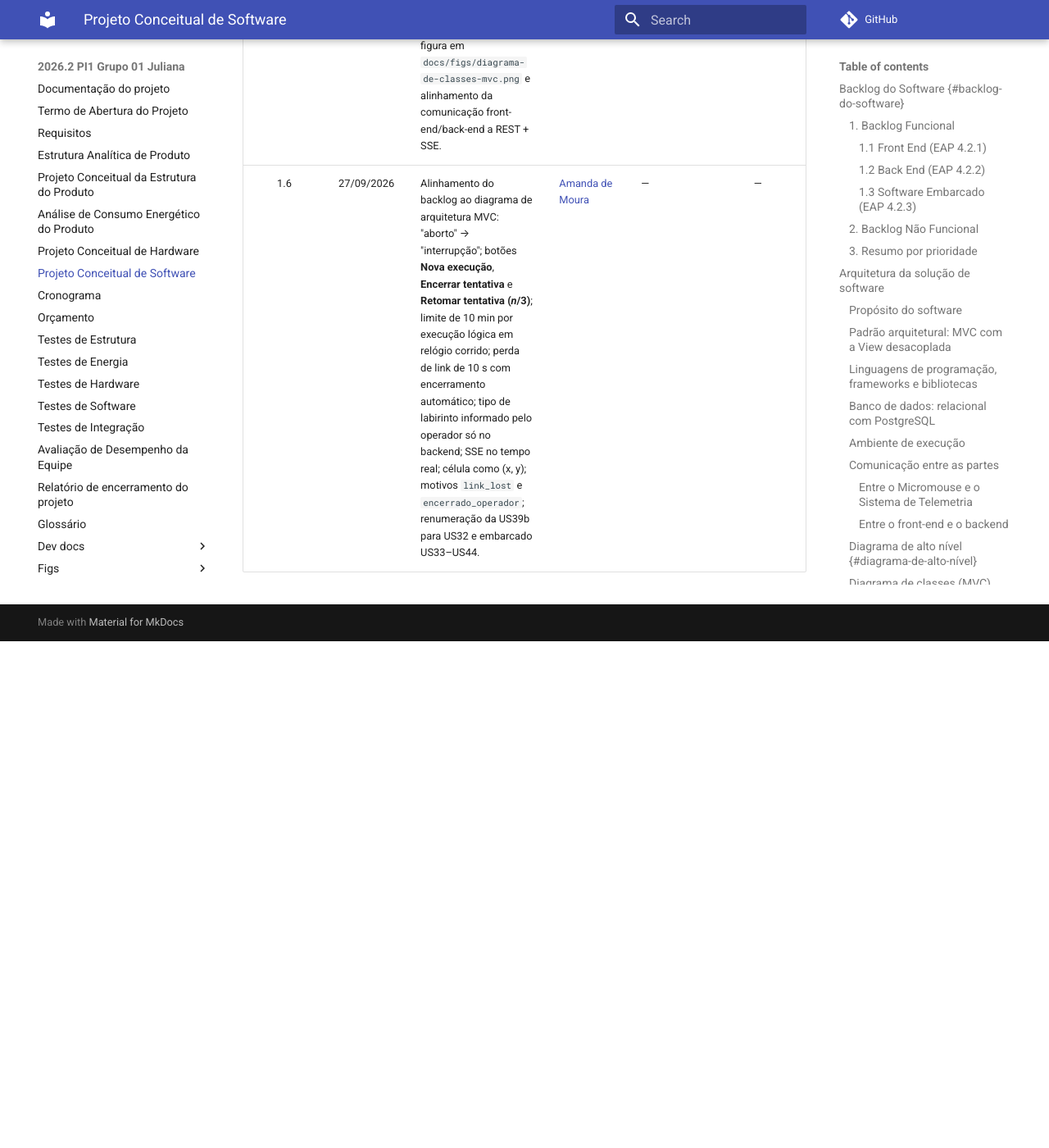
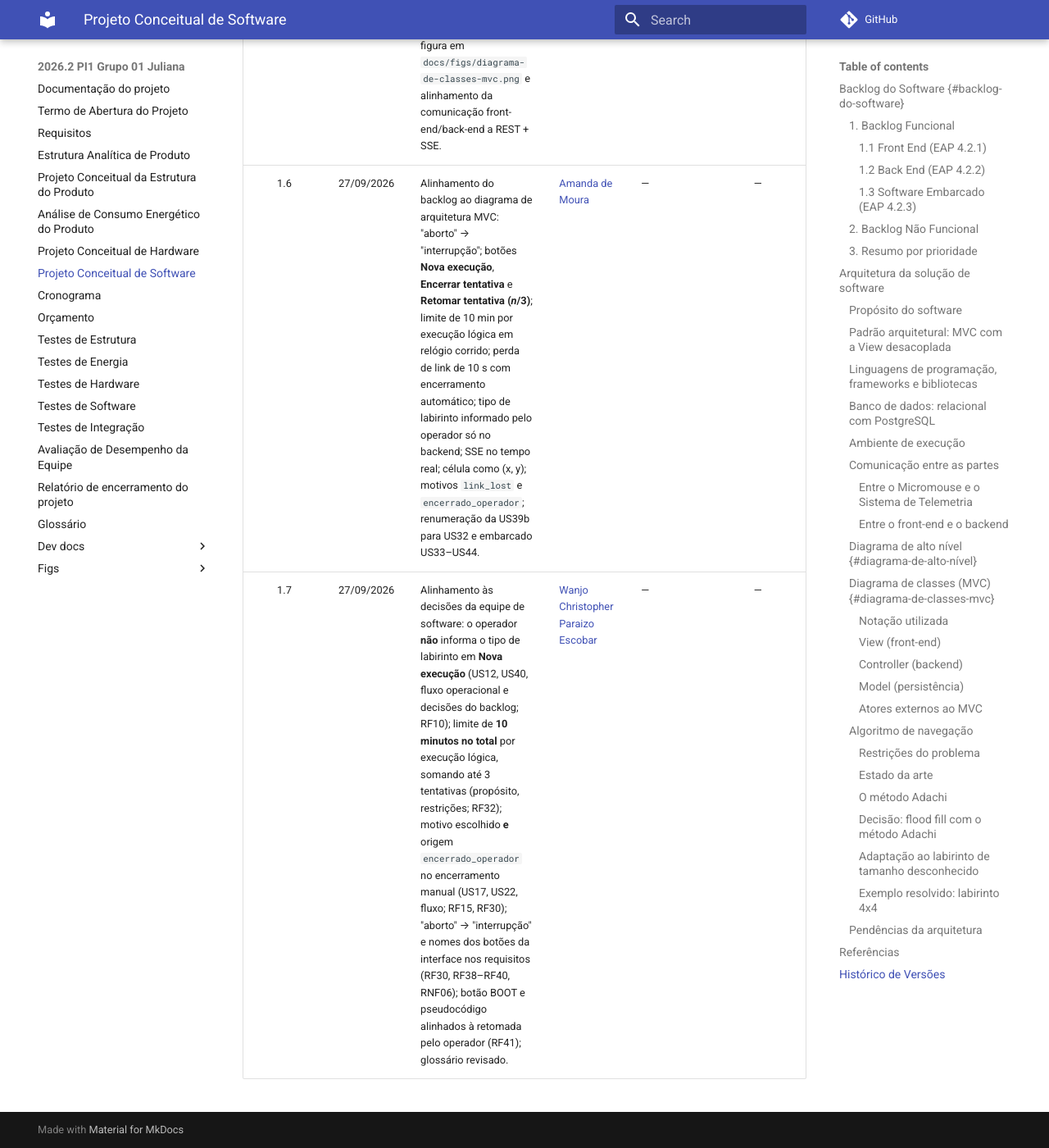
Before and after one commit to fcte-pi1/2026_2_PI1_Grupo01_Juliana, an MkDocs documentation site: the page built from docs/4.4 - Projeto conceitual de software.md, in a window 1280 px wide and 1400 px high, scrolled down 36021 px. Shown: the whole window at 82% size. Built offline with MkDocs 1.6.1 and Material for MkDocs 9.7.7, drawn with Linux system fonts in a browser that asks for light colours; comment, search, counter and statistics services are not loaded; before the commit the page ends 36803 px from its top, so only the background shows below that.

Commit message:
docs: registrar no histórico da 4.4 o alinhamento às decisões da equipe

```diff
--- a/docs/4.4 - Projeto conceitual de software.md
+++ b/docs/4.4 - Projeto conceitual de software.md
@@ -638,3 +638,4 @@ Esses dois segmentos viram alvos, e o robô desce até (3, 1) e (3, 0) para conf
 | 1.4 | 27/09/2026 | Alinhamento da seção [Arquitetura da solução de software](#arquitetura-da-solução-de-software) (evolução sobre **0.1**–**0.2**) ao TAP/2.1 (Bluetooth, execução lógica, aborto downlink) e atualização correspondente em `2 - Requisitos.md` (RF10, RF15–RF18, RF30, RF32, RF38–RF40, RNF06). | [Amanda de Moura](https://github.com/AmandaaMoura) | — | — |
 | 1.5 | 27/09/2026 | Inclusão do [diagrama de classes MVC](#diagrama-de-classes-mvc) (figura, notação, classes View/Controller/Model), figura em `docs/figs/diagrama-de-classes-mvc.png` e alinhamento da comunicação front-end/back-end a REST + SSE. | [Amanda de Moura](https://github.com/AmandaaMoura) | — | — |
 | 1.6 | 27/09/2026 | Alinhamento do backlog ao diagrama de arquitetura MVC: "aborto" → "interrupção"; botões **Nova execução**, **Encerrar tentativa** e **Retomar tentativa (*n*/3)**; limite de 10 min por execução lógica em relógio corrido; perda de link de 10 s com encerramento automático; tipo de labirinto informado pelo operador só no backend; SSE no tempo real; célula como (x, y); motivos `link_lost` e `encerrado_operador`; renumeração da US39b para US32 e embarcado US33–US44. | [Amanda de Moura](https://github.com/AmandaaMoura) | — | — |
+| 1.7 | 27/09/2026 | Alinhamento às decisões da equipe de software: o operador **não** informa o tipo de labirinto em **Nova execução** (US12, US40, fluxo operacional e decisões do backlog; RF10); limite de **10 minutos no total** por execução lógica, somando até 3 tentativas (propósito, restrições; RF32); motivo escolhido **e** origem `encerrado_operador` no encerramento manual (US17, US22, fluxo; RF15, RF30); "aborto" → "interrupção" e nomes dos botões da interface nos requisitos (RF30, RF38–RF40, RNF06); botão BOOT e pseudocódigo alinhados à retomada pelo operador (RF41); glossário revisado. | [Wanjo Christopher Paraizo Escobar](https://github.com/wChrstphr) | — | — |
```
